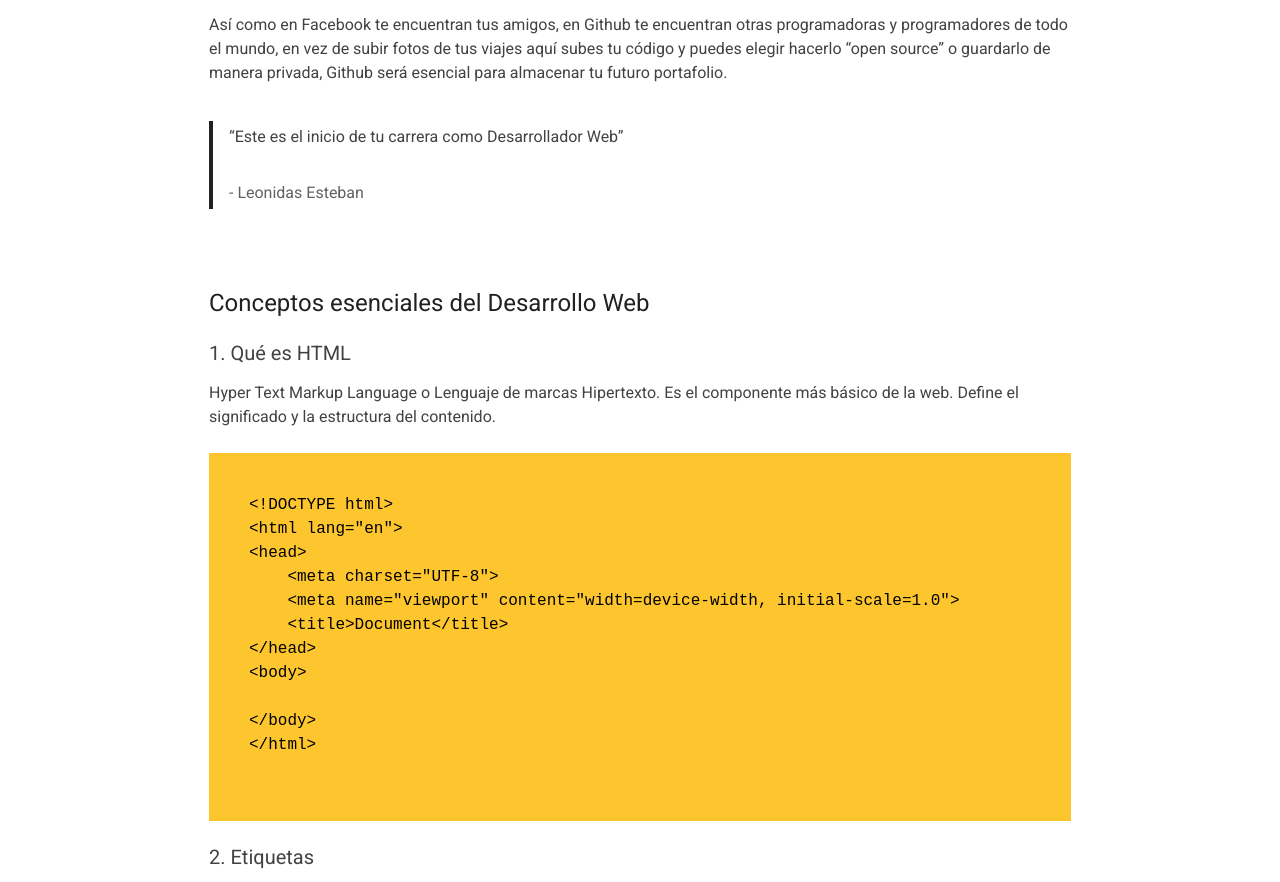
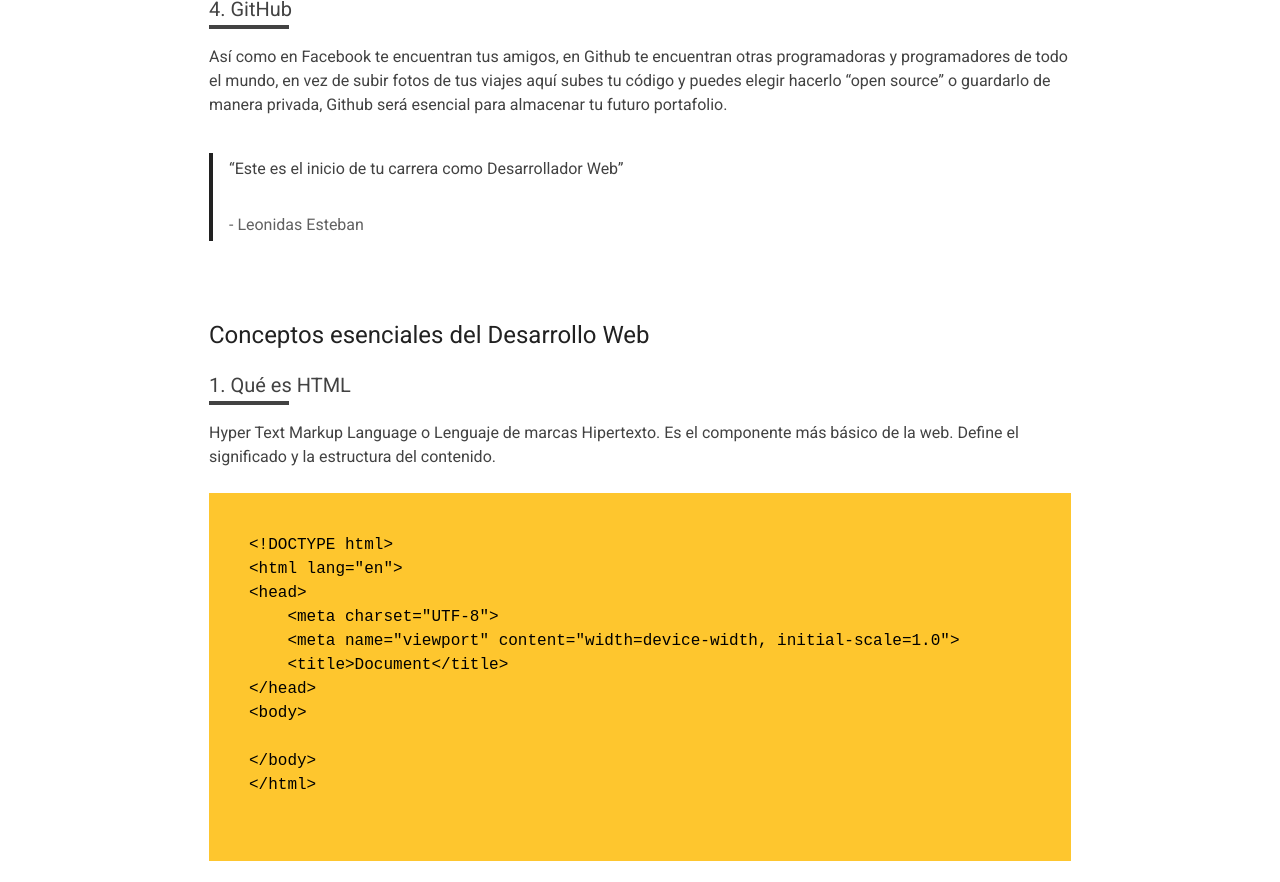
Before and after one commit to Valentainn/nemium, a plain HTML site: page index.html in a window 1280 px wide. Shown: the part 1537-2419 px from the top of the page. Drawn offline with Linux system fonts and the light colour scheme; files whose address does not match are found by name.

Commit message:
Add files via upload

```diff
--- a/css/style1.css
+++ b/css/style1.css
@@ -108,12 +108,25 @@
     color: var(--color2);
     font-style: normal;
     margin-block: 16px;
+    display: block;
+}
+.section-content .list::after{
+    content: '';
+    background: var(--color2);
+    width: 80px;
+    height: 4px;
+    display: inline-block;
+    position: absolute;
+    left: 0;
+    bottom: 0;
 }
 .section-content{
     counter-reset: titlelist;
 }
 .section-content .list{
     counter-increment: titlelist;
+    padding-block-end: 8px;
+    position: relative;
 }
 .section-content .list::before{
     content: counter(titlelist) ". ";
```
